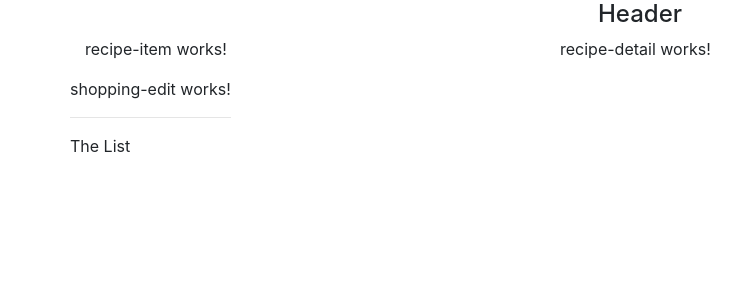
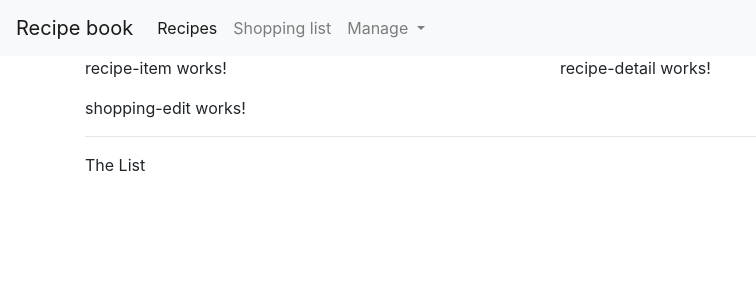
Before and after one commit to babycasper123/a4, an Angular app: page / in a window 1280 px wide. Shown: the top 300 px of the page, without its empty margins (0-756 px from the left). Built offline with nearby package versions, Linux system fonts and the light colour scheme.

Commit message:
26-03-18-05:19pm

```diff
--- a/package.json
+++ b/package.json
@@ -23,6 +23,7 @@
     "@angular/router": "^5.2.0",
     "bootstrap": "^4.0.0",
     "core-js": "^2.4.1",
+    "jquery": "^3.3.1",
     "open": "0.0.5",
     "rxjs": "^5.5.6",
     "zone.js": "^0.8.19"
@@ -33,6 +34,7 @@
     "@angular/language-service": "^5.2.0",
     "@types/jasmine": "~2.8.3",
     "@types/jasminewd2": "~2.0.2",
+    "@types/jquery": "^3.3.1",
     "@types/node": "~6.0.60",
     "codelyzer": "^4.0.1",
     "jasmine-core": "~2.8.0",
--- a/src/app/header/header.component.html
+++ b/src/app/header/header.component.html
@@ -1 +1,26 @@
-<h4 class="text-center">Header</h4>
+<nav class="navbar navbar-expand-lg navbar-light bg-light">
+        <a class="navbar-brand" href="#">Recipe book</a>
+        <button class="navbar-toggler" type="button" data-toggle="collapse" data-target="#navbarSupportedContent" aria-controls="navbarSupportedContent" aria-expanded="false" aria-label="Toggle navigation">
+          <span class="navbar-toggler-icon"></span>
+        </button>
+
+        <div class="collapse navbar-collapse" id="navbarSupportedContent">
+          <ul class="navbar-nav mr-auto">
+            <li class="nav-item active">
+              <a class="nav-link" href="#">Recipes <span class="sr-only">(current)</span></a>
+            </li>
+            <li class="nav-item">
+              <a class="nav-link" href="#">Shopping list</a>
+            </li>
+            <li class="nav-item dropdown pull-right">
+              <a class="nav-link dropdown-toggle" href="#" id="navbarDropdown" role="button" data-toggle="dropdown" aria-haspopup="true" aria-expanded="false">
+                Manage
+              </a>
+              <div class="dropdown-menu" aria-labelledby="navbarDropdown">
+                <a class="dropdown-item" href="#">Save data</a>
+                <a class="dropdown-item" href="#">Fetch data</a>
+              </div>
+            </li>
+          </ul>
+        </div>
+      </nav>
--- a/src/app/shopping-list/shopping-list.component.html
+++ b/src/app/shopping-list/shopping-list.component.html
@@ -1,5 +1,5 @@
 <div class="row">
-  <div class="col-xs-10">
+  <div class="col-md-10">
     <app-shopping-edit></app-shopping-edit>
     <hr>
     <p>The List</p>
--- a/tsconfig.json
+++ b/tsconfig.json
@@ -8,9 +8,7 @@
     "emitDecoratorMetadata": true,
     "experimentalDecorators": true,
     "target": "es5",
-    "typeRoots": [
-      "node_modules/@types"
-    ],
+    "typeRoots": [],
     "lib": [
       "es2017",
       "dom"
```
Also changed, not shown: .angular-cli.json.
